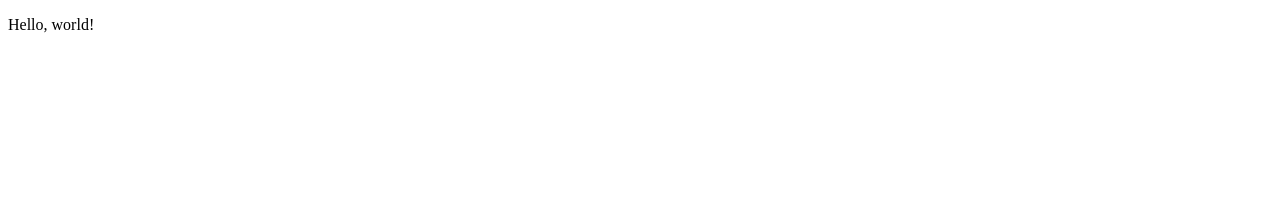
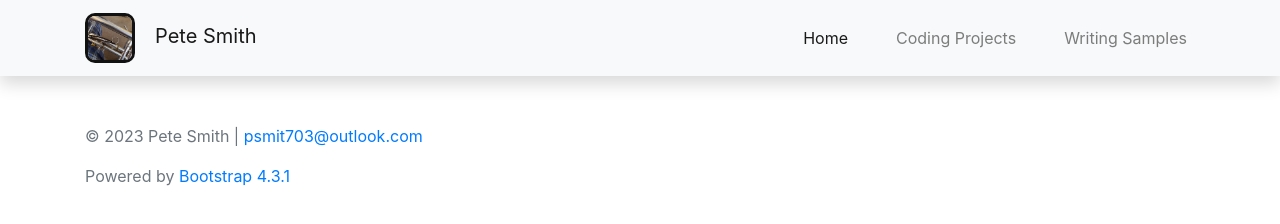
Before and after one commit to psmit703/personal-website, a plain HTML site: page index.html in a window 1280 px wide. Drawn offline with nearby package versions, Linux system fonts and the light colour scheme.

Commit message:
finished navbar
Finished preliminary navbar - may update in the future. Added copyright notice and Bootstrap attribution.

Added site logo image (will need more sizes and rounded corners). Add files for coding and writing subpages.

```diff
--- a/index.html
+++ b/index.html
@@ -3,30 +3,78 @@
 
 <head>
     <title>Home | Pete Smith</title>
-    <link rel="icon" type="image/x-icon" href="./assets/images/favicon/favicon.ico">
-    <link rel="stylesheet" href="style.css" media=”screen” />
+    <link rel="icon" type="image/x-icon" href="./assets/images/favicon.ico">
+    <meta name="description" content="A website for all things Pete Smith">
+    <meta name="author" content="Pete Smith">
+
+    <meta name="viewport" content="width=device-width, initial-scale=1.0">
     <meta charset="utf-8">
+
+    <!-- Bootstrap -->
+    <link rel="stylesheet" href="https://cdn.jsdelivr.net/npm/bootstrap@4.3.1/dist/css/bootstrap.min.css"
+        integrity="sha384-ggOyR0iXCbMQv3Xipma34MD+dH/1fQ784/j6cY/iJTQUOhcWr7x9JvoRxT2MZw1T" crossorigin="anonymous">
+
+    <!-- custom stylesheet -->
+    <link rel="stylesheet" href="style.css">
+
 
 </head>
 
 <body>
-    <nav>
+    <nav class="navbar navbar-expand-lg navbar-light bg-light py-2 mb-5 shadow">
+        <div class="container">
+            <a class="navbar-brand" href="#">
+                <!-- NEED TO ROUND CORNERS OF LOGO -->
+                <img src="./assets/images/site-logo-1080.jpeg" width="50" height="50"
+                    class="d-inline-block align-center nav-logo" alt="Site logo">Pete Smith </a>
 
+            <button class="navbar-toggler" type="button" data-toggle="collapse" data-target="#navbar-options"
+                aria-controls="navbar-options" aria-expanded="false" aria-label="Toggle navigation">
+                <span class="navbar-toggler-icon"></span>
+            </button>
 
+            <div class="collapse navbar-collapse" id="navbar-options">
+                <ul class="navbar-nav ml-auto">
+                    <li class="nav-item active mx-3">
+                        <a class="nav-link" href="#">Home<span class="sr-only">(current)</span></a>
+                    </li>
+                    <li class="nav-item mx-3">
+                        <a class="nav-link" href="./coding.html">Coding Projects</a>
+                    </li>
+                    <li class="nav-item ml-3">
+                        <a class="nav-link" href="./writing.html">Writing Samples</a>
+                    </li>
+                </ul>
+            </div>
+        </div>
     </nav>
 
 
-
-    <p>
-        Hello, world!
-    </p>
+    <div class="container">
 
 
 
-    <footer>
 
-    </footer>
 
+
+        <footer class="footer text-muted mx-auto">
+            <p>&copy; 2023 Pete Smith | <a href="mailto:psmit703@outlook.com">psmit703@outlook.com</a></p>
+            <p>Powered by <a href="https://getbootstrap.com/docs/4.3/getting-started/introduction/">Bootstrap 4.3.1</a>
+            </p>
+        </footer>
+    </div>
+
+
+    <!-- required for proper Bootstrap functionality -->
+    <script src="https://code.jquery.com/jquery-3.3.1.slim.min.js"
+        integrity="sha384-q8i/X+965DzO0rT7abK41JStQIAqVgRVzpbzo5smXKp4YfRvH+8abtTE1Pi6jizo"
+        crossorigin="anonymous"></script>
+    <script src="https://cdn.jsdelivr.net/npm/popper.js@1.14.7/dist/umd/popper.min.js"
+        integrity="sha384-UO2eT0CpHqdSJQ6hJty5KVphtPhzWj9WO1clHTMGa3JDZwrnQq4sF86dIHNDz0W1"
+        crossorigin="anonymous"></script>
+    <script src="https://cdn.jsdelivr.net/npm/bootstrap@4.3.1/dist/js/bootstrap.min.js"
+        integrity="sha384-JjSmVgyd0p3pXB1rRibZUAYoIIy6OrQ6VrjIEaFf/nJGzIxFDsf4x0xIM+B07jRM"
+        crossorigin="anonymous"></script>
 </body>
 
 
--- a/style.css
+++ b/style.css
@@ -0,0 +1,6 @@
+.nav-logo {
+    border-radius: 10px;
+    border: 3px solid #111111;
+    margin: 0 20px 0 0;
+    font-weight: bold;
+}
```
Also changed, not shown: assets/images/favicon.ico (renamed from assets/images/favicon/favicon.ico), assets/images/site-logo-1080.jpeg (added), coding.html (added), writing.html (added).
